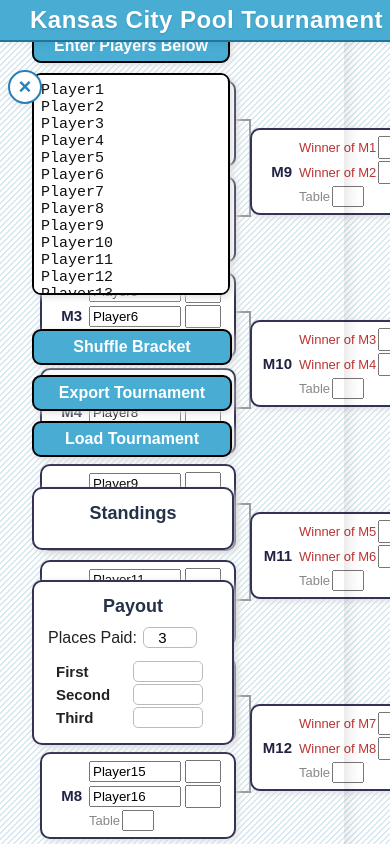
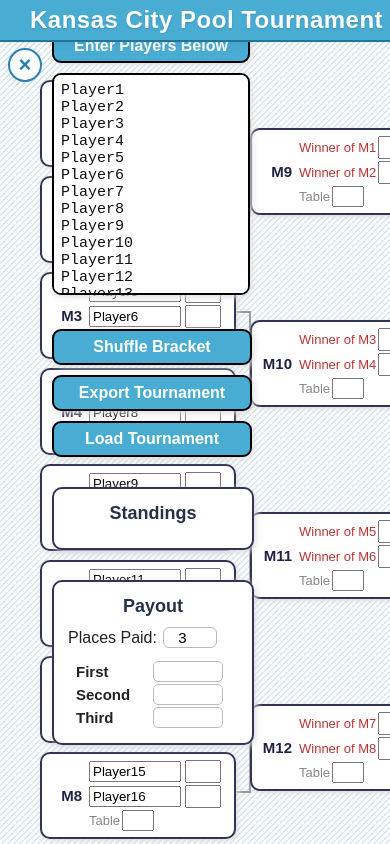
Before and after one commit to SadBurro/kcpooltournament, a React (Create React App) app: page / in a window 390 px wide. Shown: the top 844 px of the page. Built offline with nearby package versions, Linux system fonts and the light colour scheme.

Commit message:
Version 1.15

```diff
--- a/src/App.js
+++ b/src/App.js
@@ -1024,7 +1024,6 @@ export default function App() {
           </button>
         </div>
         <div className={`sidebar${sidebarOpen ? " open" : ""}`}>
-
           {/* Sidebar Content, only render if open */}
           {sidebarOpen && (
             <div className="sidebar-content"
--- a/src/index.css
+++ b/src/index.css
@@ -20,7 +20,7 @@ code {
   left: 20px;
   width: 20rem;
   z-index: 20;
-  background: 'transparent';
+  background: transparent;
   overflow-y: auto;
   height: 100vh;
   border-radius: 16px;
@@ -37,15 +37,16 @@ code {
 
 @media (max-width: 900px) {
   .sidebar {
+    display: block !important;
     width: 80vw !important;
     min-width: 0 !important;
     max-width: 80vw !important;
     border-radius: 0;
     position: fixed;
-    left: 0;
+    left: 20px;
     top: 0;
     z-index: 30;
-    box-shadow: 2px 0 16px #0002;
+    background: transparent;
     flex: unset;
     height: 100vh;
     transition: transform 0.3s;
@@ -54,6 +55,9 @@ code {
   }
   .sidebar.open {
     transform: translateX(0);
+  }
+  .sidebar:not(.open) {
+    display: block;
   }
 }
 
@@ -73,7 +77,7 @@ code {
 
 .sidebar-toggle {
   position: fixed;
-  top: 70px; /* adjust for your navbar */
+  top: 70px;
   left: 8px;
   z-index: 101;
   width: 34px;
@@ -90,6 +94,12 @@ code {
   justify-content: center;
   cursor: pointer;
   transition: left 0.1s;
+}
+
+@media (max-width: 900px) {
+  .sidebar-toggle {
+    top: 48px; /* adjust for mobile navbar */
+  }
 }
 
 .navbar {
```
